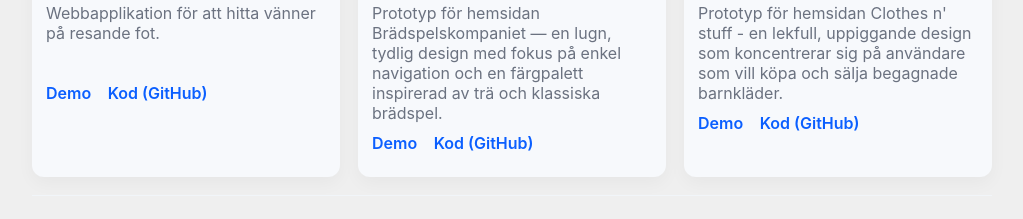
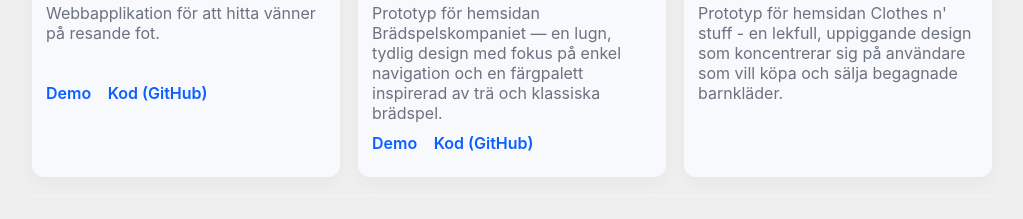
Before and after one commit to ElinAxelsson/portfolio, a plain HTML site: page index.html in a window 1280 px wide. Shown: the part 573-792 px from the top of the page, without its empty margins (128-1151 px from the left). Drawn offline with Linux system fonts and the light colour scheme.

Commit message:
ändrade projekt2-bild och i index.html

```diff
--- a/index.html
+++ b/index.html
@@ -58,10 +58,7 @@
             <div class="card-body">
               <h3>Prototyp (Student-projekt)</h3>
               <p>Prototyp för hemsidan Clothes n' stuff - en lekfull, uppiggande design som koncentrerar sig på användare som vill köpa och sälja begagnade barnkläder.</p>
-              <p class="card-actions">
-                <a href="file:///C:/Users/elyyz/OneDrive/Dokument/Webbutveckling%20-%20Programmering/Mobilapplikationsdesign%20G1F/Projekt/Projekt.html" target="_blank" rel="noopener">Demo</a>
-                <a href="#" target="_blank" rel="noopener">Kod (GitHub)</a>
-              </p>
+              <p class="card-actions"></p>
             </div>
           </article>
         </div>
```
Also changed, not shown: 1 other file.
